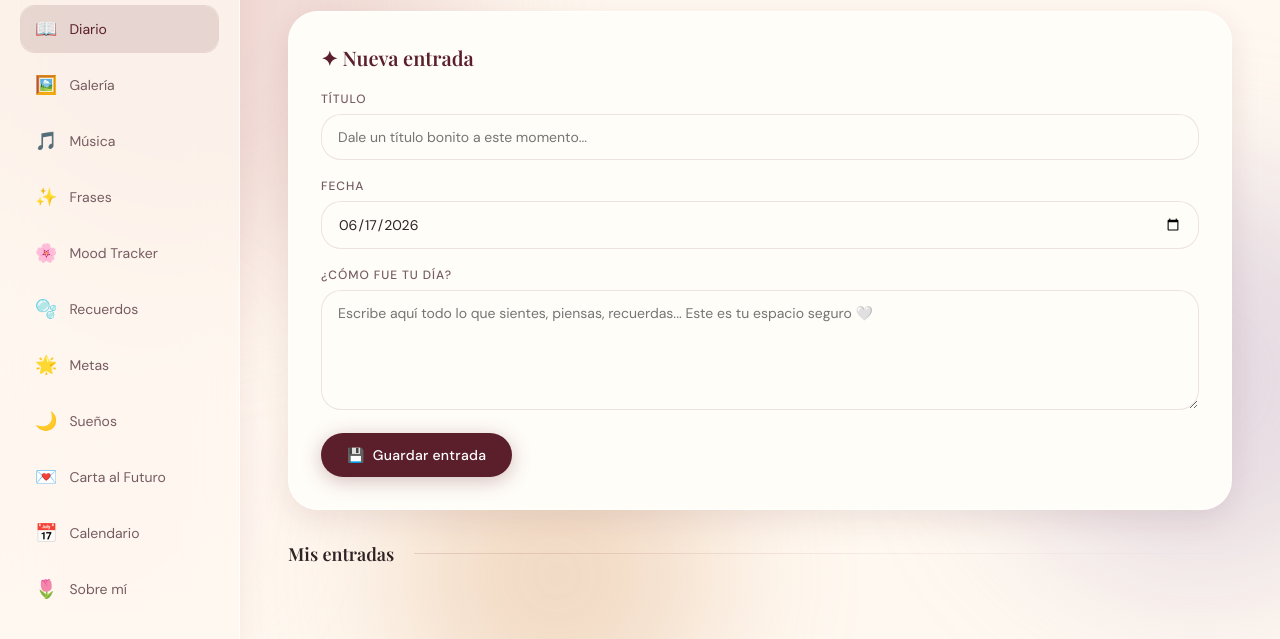
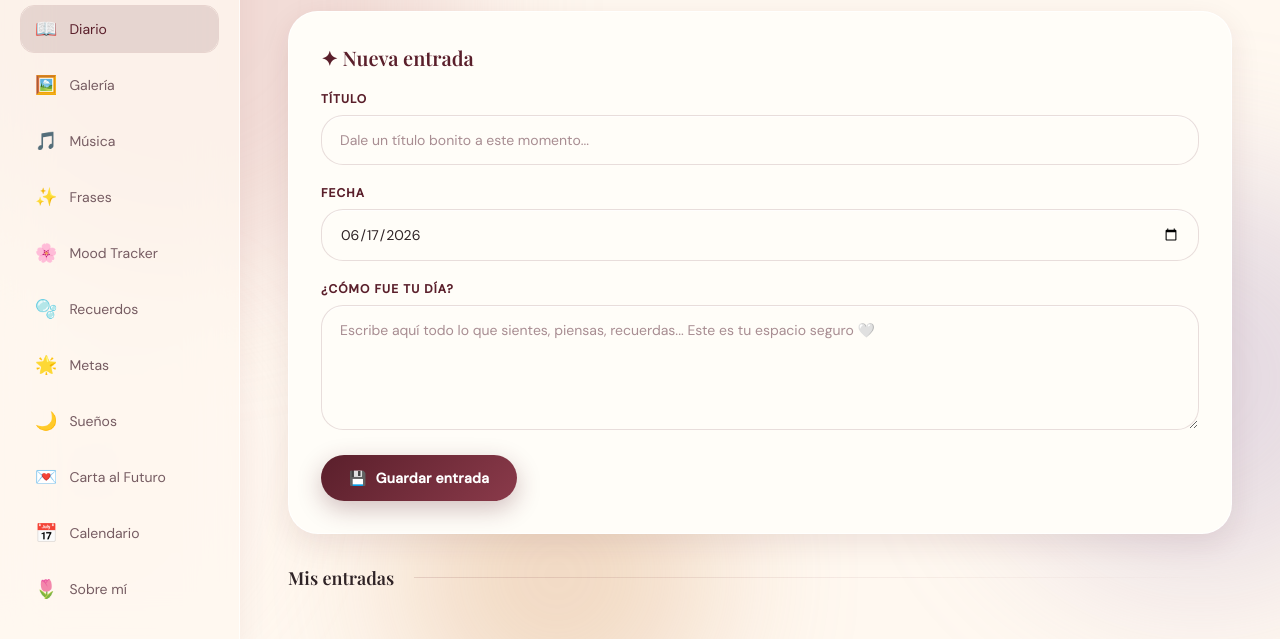
Before and after one commit to Fernanda2905/diario-personal-css, a plain HTML site: page index.html in a window 1280 px wide. Both pictures are taken after a click on the element 397 px from the left and 724 px from the top of the page. Shown: the part 151-790 px from the top of the page. Drawn offline with nearby package versions, Linux system fonts and the light colour scheme; a web font is replaced by a local one.

Commit message:
Cambio 4: botones y formularios

```diff
--- a/index.html
+++ b/index.html
@@ -189,64 +189,129 @@
   .grid-3 { display: grid; grid-template-columns: repeat(auto-fill, minmax(220px, 1fr)); gap: 18px; }
 
   /* ── FORM ELEMENTS ── */
-  .form-group { margin-bottom: 18px; }
+.form-group {
+  margin-bottom: 20px;
+}
+
 label {
-    display: block; font-size: 12px; font-weight: 500;
-    color: var(--text-soft); text-transform: uppercase;
-    letter-spacing: 0.08em; margin-bottom: 7px;
-  }
-  input, textarea, select {
-    width: 100%; padding: 13px 16px;
-    border: 1.5px solid rgba(114,47,55,0.12);
-    border-radius: var(--radius-md); background: var(--white-warm);
-    font-family: 'DM Sans', sans-serif; font-size: 14px;
+  display: block;
+  font-size: 12px;
+  font-weight: 600;
+  color: var(--burgundy);
+  text-transform: uppercase;
+  letter-spacing: 0.09em;
+  margin-bottom: 8px;
+}
+
+input,
+textarea,
+select {
+  width: 100%;
+  padding: 15px 18px;
+  border: 1.5px solid rgba(90,31,43,0.14);
+  border-radius: 22px;
+  background: rgba(255,253,248,0.92);
+  font-family: 'DM Sans', sans-serif;
+  font-size: 14px;
   color: var(--text-main);
-    transition: var(--transition); outline: none;
-  }
-  input:focus, textarea:focus, select:focus {
+  transition: var(--transition);
+  outline: none;
+  box-shadow: inset 0 1px 0 rgba(255,255,255,0.8);
+}
+
+input::placeholder,
+textarea::placeholder {
+  color: var(--text-lighter);
+}
+
+input:focus,
+textarea:focus,
+select:focus {
   border-color: var(--burgundy-light);
-    box-shadow: 0 0 0 4px rgba(114,47,55,0.07);
+  box-shadow: 0 0 0 5px rgba(90,31,43,0.08);
   background: white;
-  }
-  textarea { min-height: 120px; resize: vertical; }
+  transform: translateY(-1px);
+}
+
+textarea {
+  min-height: 125px;
+  resize: vertical;
+}
 
 /* ── BUTTONS ── */
 .btn {
-    display: inline-flex; align-items: center; gap: 8px;
-    padding: 13px 26px; border-radius: 50px;
+  display: inline-flex;
+  align-items: center;
+  justify-content: center;
+  gap: 9px;
+  padding: 14px 28px;
+  border-radius: 999px;
   font-family: 'DM Sans', sans-serif;
-    font-size: 14px; font-weight: 500;
-    cursor: pointer; border: none;
-    transition: var(--transition); letter-spacing: 0.02em;
-  }
+  font-size: 14px;
+  font-weight: 600;
+  cursor: pointer;
+  border: none;
+  transition: var(--transition);
+  letter-spacing: 0.02em;
+}
+
 .btn-primary {
-    background: var(--burgundy);
+  background: linear-gradient(135deg, var(--burgundy), var(--burgundy-light));
   color: white;
-    box-shadow: 0 4px 20px rgba(114,47,55,0.3);
-  }
+  box-shadow: 0 8px 24px rgba(90,31,43,0.28);
+}
+
 .btn-primary:hover {
-    background: var(--burgundy-light);
-    transform: translateY(-2px);
-    box-shadow: 0 8px 28px rgba(114,47,55,0.4);
-  }
+  transform: translateY(-3px);
+  box-shadow: 0 14px 34px rgba(90,31,43,0.38);
+}
+
 .btn-soft {
   background: var(--rose-light);
   color: var(--burgundy);
-    border: 1.5px solid rgba(114,47,55,0.12);
-  }
-  .btn-soft:hover { background: var(--rose); transform: translateY(-2px); }
+  border: 1.5px solid rgba(90,31,43,0.12);
+}
+
+.btn-soft:hover {
+  background: var(--rose);
+  transform: translateY(-2px);
+}
+
 .btn-ghost {
-    background: transparent; color: var(--text-soft);
-    border: 1.5px solid rgba(114,47,55,0.15);
-  }
-  .btn-ghost:hover { color: var(--burgundy); border-color: var(--burgundy); }
-  .btn-sm { padding: 8px 16px; font-size: 12px; }
+  background: rgba(255,253,248,0.68);
+  color: var(--text-soft);
+  border: 1.5px solid rgba(90,31,43,0.15);
+}
+
+.btn-ghost:hover {
+  color: var(--burgundy);
+  border-color: var(--burgundy);
+  background: var(--white-warm);
+}
+
+.btn-sm {
+  padding: 9px 17px;
+  font-size: 12px;
+}
+
 .btn-icon {
-    width: 38px; height: 38px; padding: 0;
-    border-radius: 50%; justify-content: center;
-  }
-  .btn-danger { background: #fde8e8; color: #c0392b; border: 1.5px solid #f5c6c6; }
-  .btn-danger:hover { background: #f8d7d7; }
+  width: 40px;
+  height: 40px;
+  padding: 0;
+  border-radius: 50%;
+  justify-content: center;
+}
+
+.btn-danger {
+  background: #fde8e8;
+  color: #a83232;
+  border: 1.5px solid #f2bcbc;
+}
+
+.btn-danger:hover {
+  background: #f8d2d2;
+  transform: translateY(-2px);
+}
 
   /* ── TAG ── */
   .tag {
```
Lines whose indentation alone changed are shown as unchanged.
